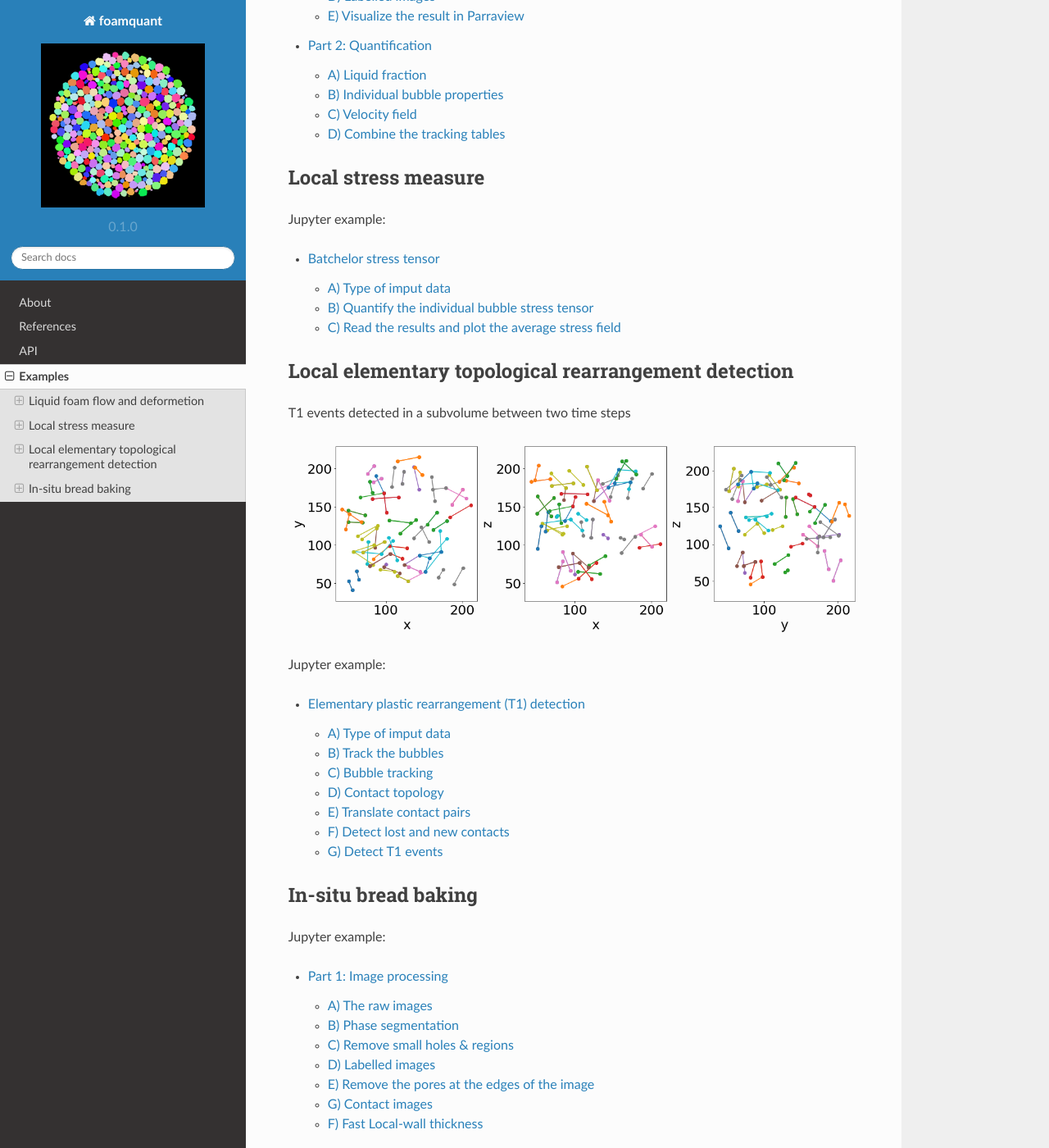
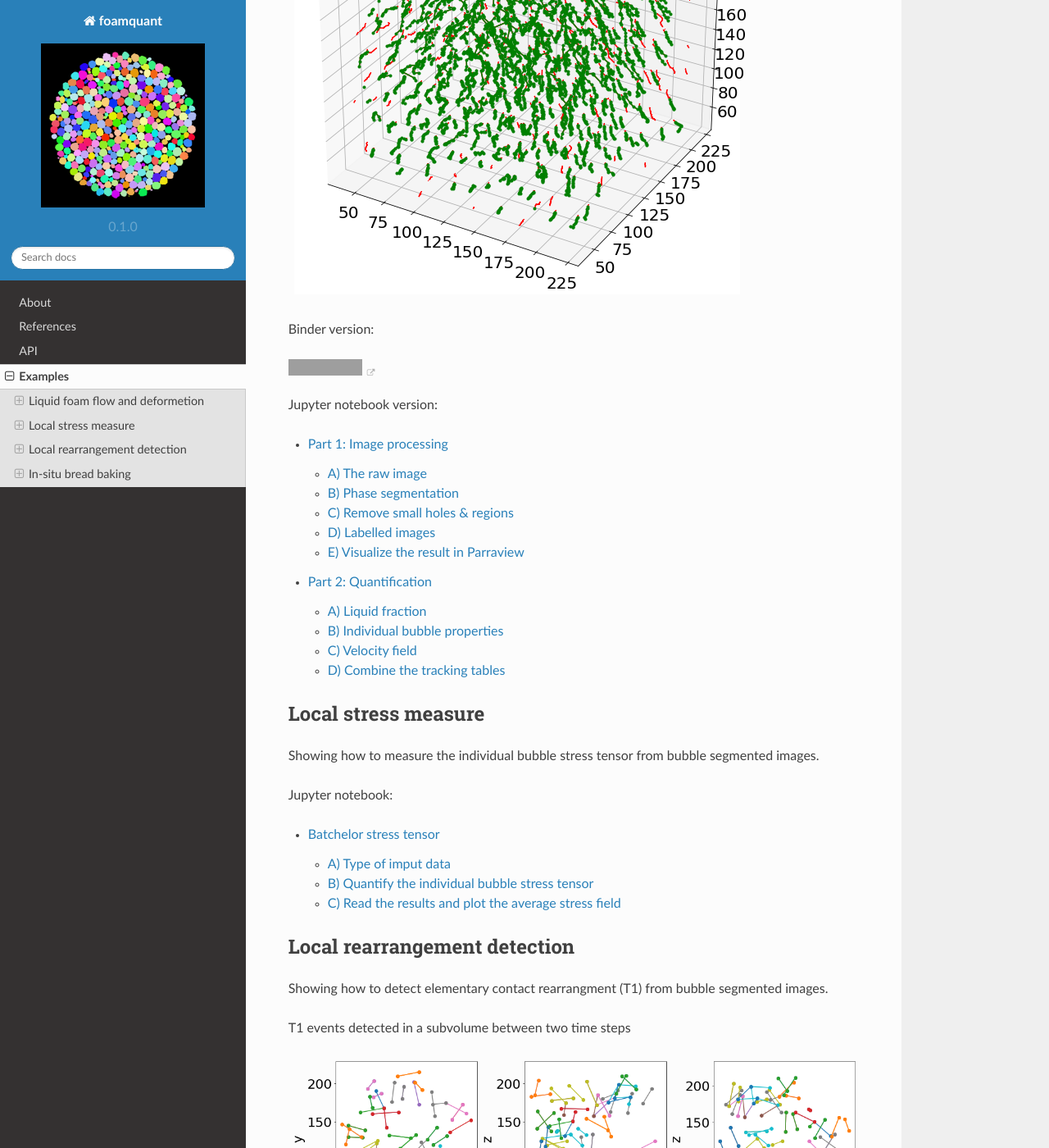
Before and after one commit to floschott/foamquant, a Sphinx documentation site: the page built from docs/source/examples.rst, in a window 1280 px wide and 1400 px high, scrolled down 527 px. Shown: the whole window at 82% size. Built offline with Sphinx 7.4.7 and the Read the Docs theme 2.0.0, drawn with Linux system fonts in a browser that asks for light colours; some of the changed text lies outside the part shown; grey boxes are pictures that could not be loaded.

Commit message:
Update examples.rst

```diff
--- a/docs/source/examples.rst
+++ b/docs/source/examples.rst
@@ -5,12 +5,16 @@ Examples
 Liquid foam flow and deformetion
 -----------------------------
 
-Binder tutorial:
+Showing how to quantify the individual bubble properties, the flow field, and track the individual bubble.
+
+.. image:: Jupy_FoamQuant_files/Jupy_FoamQuant_85_0.png
+
+Binder version:
 
 .. image:: https://mybinder.org/badge_logo.svg
  :target: https://mybinder.org/v2/gh/floschott/FoamQuant_binder/master?labpath=Jupy_FoamQuant.ipynb
 
-Jupyter example:
+Jupyter notebook version:
 
 .. toctree::
    :maxdepth: 2
@@ -21,21 +25,25 @@ Jupyter example:
 Local stress measure
 -----------------------------
 
-Jupyter example:
+Showing how to measure the individual bubble stress tensor from bubble segmented images.
+
+Jupyter notebook:
 
 .. toctree::
    :maxdepth: 2
 
    Jupy_FoamQuant_bachelor_stress
 
-Local elementary topological rearrangement detection
+Local  rearrangement detection
 -----------------------------
+
+Showing how to detect elementary contact rearrangment (T1) from bubble segmented images.
 
 T1 events detected in a subvolume between two time steps
 
 .. image:: Jupy_FoamQuant_T1_detection_files/Jupy_FoamQuant_T1_detection_29_0.png
 
-Jupyter example:
+Jupyter notebook:
 
 .. toctree::
    :maxdepth: 2
@@ -46,6 +54,8 @@ Jupyter example:
 In-situ bread baking
 ---------------------
 
+Showing how to apply FoamQuant tools on another cellular material: bread being 3D imaged while being backed!
+
 Jupyter example:
 
 .. toctree::
```
